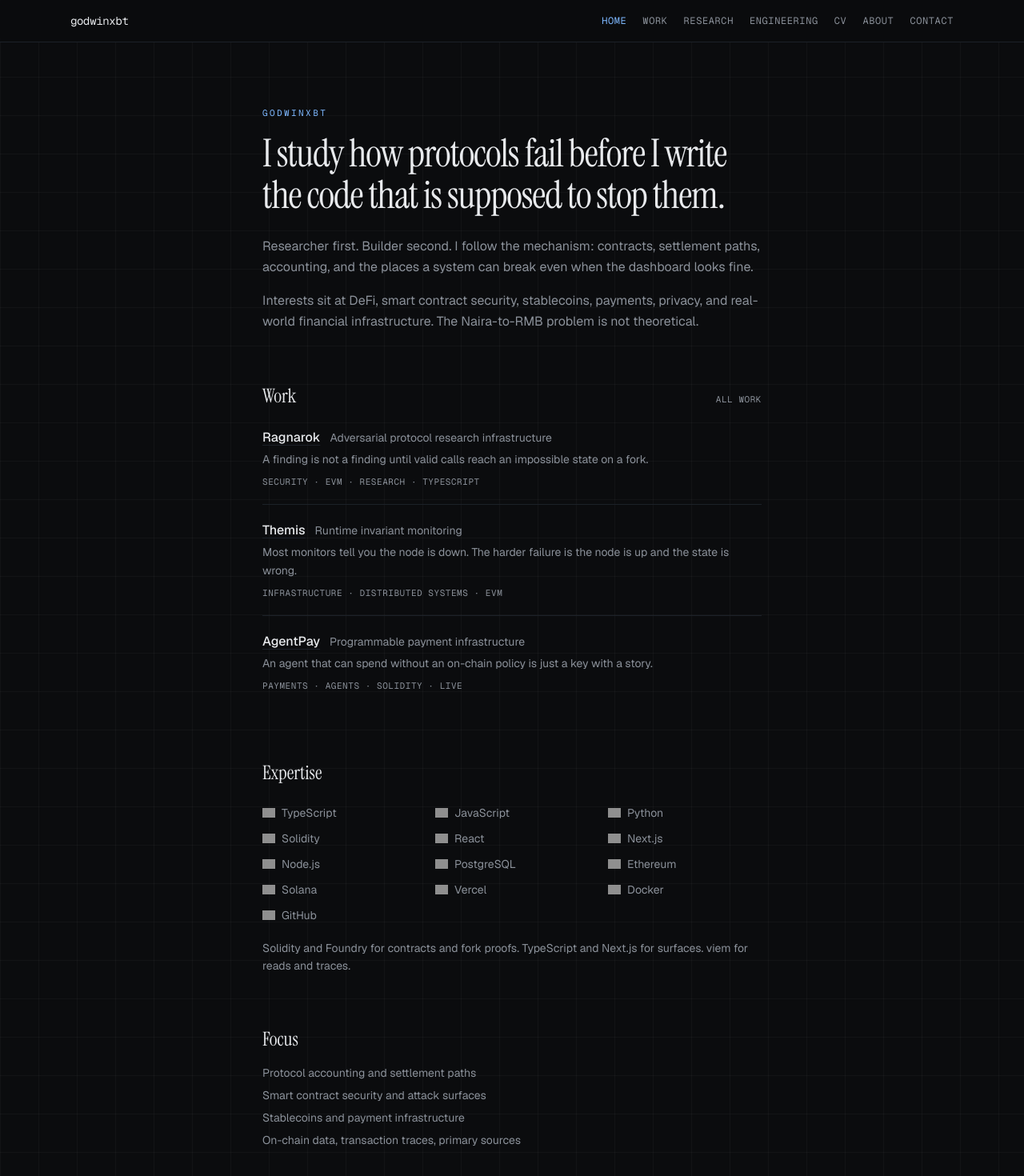
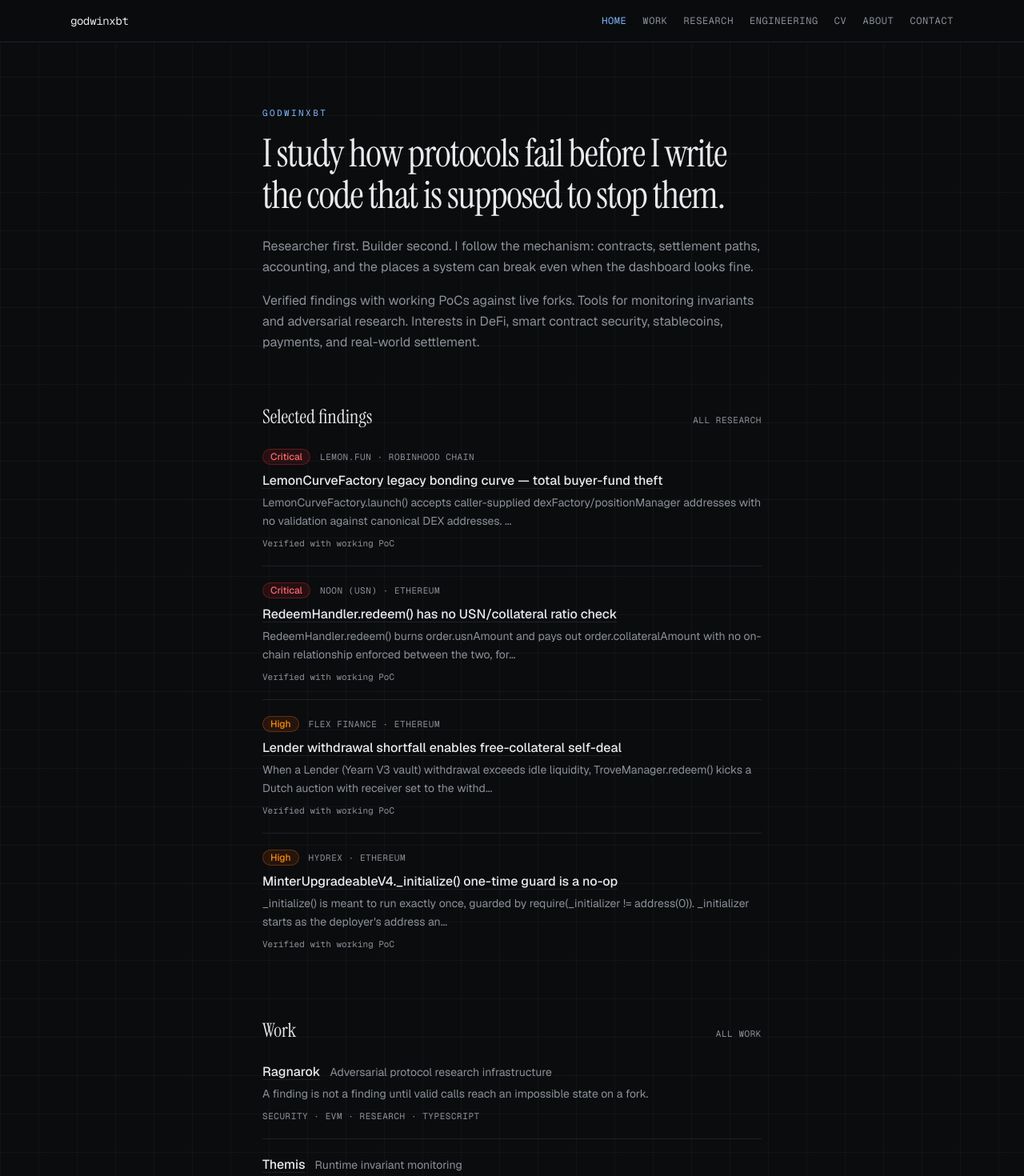
Before and after one commit to Godwin-web3/portfolio, a Next.js app: page / in a window 1280 px wide. Shown: the top 1470 px of the page at 80% size. Built offline with nearby package versions, Linux system fonts and the light colour scheme; grey boxes are pictures that could not be loaded.

Commit message:
Elevate homepage with selected high-severity findings, severity badges, and stronger capability signal

```diff
--- a/app/page.tsx
+++ b/app/page.tsx
@@ -1,13 +1,22 @@
 import Image from "next/image";
 import Link from "next/link";
 import BrandIcon from "./components/BrandIcon";
+import SeverityBadge from "./components/SeverityBadge";
 import { featured } from "./lib/projects";
+import { findings } from "./lib/findings";
 import { languages, systems, chains, infra, simpleIconUrl } from "./lib/stack";
 
 const socials = [
   { name: "GitHub", slug: "github", hex: "ffffff", href: "https://github.com/Godwin-web3" },
   { name: "X", slug: "x", hex: "ffffff", href: "https://x.com/GodwinXbt" },
 ];
+
+const selectedFindings = [
+  "lemon-fun-bonding-curve-theft",
+  "noon-redeemhandler-unratiod-drain",
+  "flex-lender-auction-self-deal",
+  "hydrex-minter-initializer-noop",
+].map((slug) => findings.find((f) => f.slug === slug)).filter(Boolean);
 
 export default function Home() {
   const expertise = [...languages, ...systems, ...chains, ...infra];
@@ -23,9 +32,33 @@ export default function Home() {
           Researcher first. Builder second. I follow the mechanism: contracts, settlement paths, accounting, and the places a system can break even when the dashboard looks fine.
         </p>
         <p>
-          Interests sit at DeFi, smart contract security, stablecoins, payments, privacy, and real-world financial infrastructure. The Naira-to-RMB problem is not theoretical.
+          Verified findings with working PoCs against live forks. Tools for monitoring invariants and adversarial research. Interests in DeFi, smart contract security, stablecoins, payments, and real-world settlement.
         </p>
       </div>
+
+      <section className="mt-16">
+        <div className="flex items-baseline justify-between">
+          <h2 className="font-serif text-2xl text-paper">Selected findings</h2>
+          <Link href="/research" className="font-mono text-[11px] uppercase tracking-wider text-mute hover:text-paper">
+            All research
+          </Link>
+        </div>
+        <ul className="mt-6 divide-y divide-line">
+          {selectedFindings.map((f) => (
+            <li key={f!.slug} className="py-5 first:pt-0">
+              <div className="flex flex-wrap items-center gap-3">
+                <SeverityBadge severity={f!.severity} />
+                <span className="font-mono text-[11px] uppercase tracking-wider text-mute">{f!.protocol} · {f!.chain}</span>
+              </div>
+              <Link href={`/findings/${f!.slug}`} className="mt-2 block font-medium text-paper underline decoration-line underline-offset-4 hover:decoration-accent">
+                {f!.title}
+              </Link>
+              <p className="mt-1 text-sm leading-relaxed text-mute">{f!.summary.slice(0, 140)}...</p>
+              <p className="mt-2 font-mono text-[11px] text-mute">{f!.status}</p>
+            </li>
+          ))}
+        </ul>
+      </section>
 
       <section className="mt-16">
         <div className="flex items-baseline justify-between">
@@ -72,16 +105,6 @@ export default function Home() {
         </p>
       </section>
 
-      <section className="mt-16">
-        <h2 className="font-serif text-2xl text-paper">Focus</h2>
-        <ul className="mt-4 space-y-2 text-sm text-mute">
-          <li>Protocol accounting and settlement paths</li>
-          <li>Smart contract security and attack surfaces</li>
-          <li>Stablecoins and payment infrastructure</li>
-          <li>On-chain data, transaction traces, primary sources</li>
-        </ul>
-      </section>
-
       <div className="mt-16 flex flex-wrap items-center gap-6">
         {socials.map((s) => (
           <a
@@ -101,6 +124,9 @@ export default function Home() {
         <Link href="/contact" className="text-sm text-paper underline decoration-line underline-offset-4 hover:decoration-accent">
           Contact
         </Link>
+        <Link href="/findings" className="text-sm text-paper underline decoration-line underline-offset-4 hover:decoration-accent">
+          Findings
+        </Link>
       </div>
     </div>
   );
```
